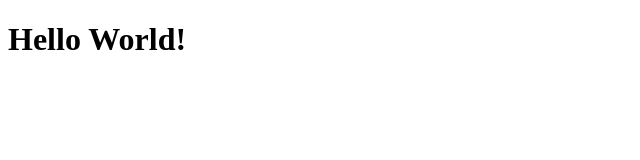
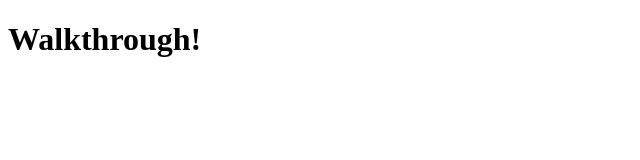
Before and after one commit to emmanuelajaero/ea_scheduler, a React (Create React App) app: page /walkthrough in a window 1280 px wide. Shown: the top 160 px of the page, without its empty margins (0-640 px from the left). Built offline with nearby package versions, Linux system fonts and the light colour scheme.

Commit message:
added routing capabily and two empty pages for home and walkthrough

```diff
--- a/src/App.js
+++ b/src/App.js
@@ -1,7 +1,11 @@
 import { useEffect } from 'react'
 import { addWorkOrder, refreshWorkOrders } from './store/actions/work-orders'
 import { useDispatch, useSelector } from 'react-redux'
-// import { Router, Switch, Link, useHistory } from 'react-router-dom';
+import { Route, Switch } from 'react-router-dom';
+import Home from './pages/home';
+import Walkthrough from './pages/walkthrough';
+
+
 
 const initialWorkOrders = [
   {
@@ -45,9 +49,10 @@ function App() {
   console.log("workOrders :> ", workOrders);
 
   return (
-    <div>
-      <h1>Hello World!</h1>
-    </div>
+    <Switch>
+      <Route path="/" exact><Home /></Route>
+      <Route path="/walkthrough" exact><Walkthrough /></Route>
+    </Switch>
   );
 }
 
--- a/src/index.js
+++ b/src/index.js
@@ -5,6 +5,8 @@ import reportWebVitals from './reportWebVitals';
 
 import  {createStore, combineReducers} from 'redux';
 import  {Provider} from 'react-redux';
+
+import { BrowserRouter } from 'react-router-dom'
 
 import workOrdersReducer from './store/reducers/work-orders'
 
@@ -20,7 +22,9 @@ const store = createStore(rootReducer);
 ReactDOM.render(
   <Provider store={store}>
     <React.StrictMode>
-      <App />
+      <BrowserRouter>
+        <App />
+      </BrowserRouter>
     </React.StrictMode>
   </Provider>,
   document.getElementById('root')
--- /dev/null
+++ b/src/pages/home.js
@@ -0,0 +1,11 @@
+import React from 'react'
+
+function Home(props) {
+    return (
+    <div>
+        <h1>Home!</h1>
+    </div>
+    )
+}
+
+export default Home
--- /dev/null
+++ b/src/pages/walkthrough.js
@@ -0,0 +1,11 @@
+import React from 'react'
+
+function Walkthrough() {
+    return (
+        <div>
+            <h1>Walkthrough!</h1>
+        </div>
+    )
+}
+
+export default Walkthrough
```
